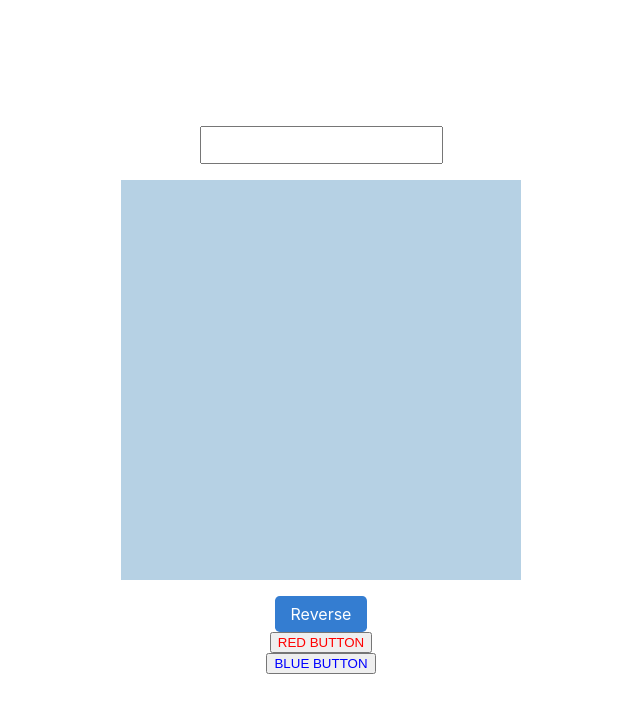
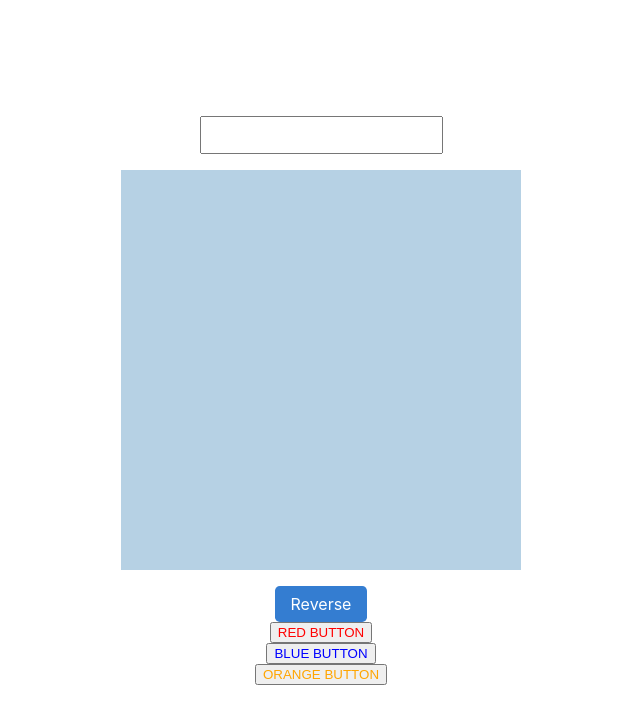
Before and after one commit to edman86/triangle, a React (Create React App) app: page / in a window 1280 px wide. Shown: the top 724 px of the page, without its empty margins (319-959 px from the left). Built offline with nearby package versions, Linux system fonts and the light colour scheme.

Commit message:
Added orange button

```diff
--- a/src/App.js
+++ b/src/App.js
@@ -23,6 +23,7 @@ function App() {
             <ReverseButton handleClick={handleClick} />
             <button style={{color: 'red'}}>RED BUTTON</button>
             <button style={{color: 'blue'}}>BLUE BUTTON</button>
+            <button style={{color: 'orange'}}>ORANGE BUTTON</button>
         </div>
     );
 }
```
